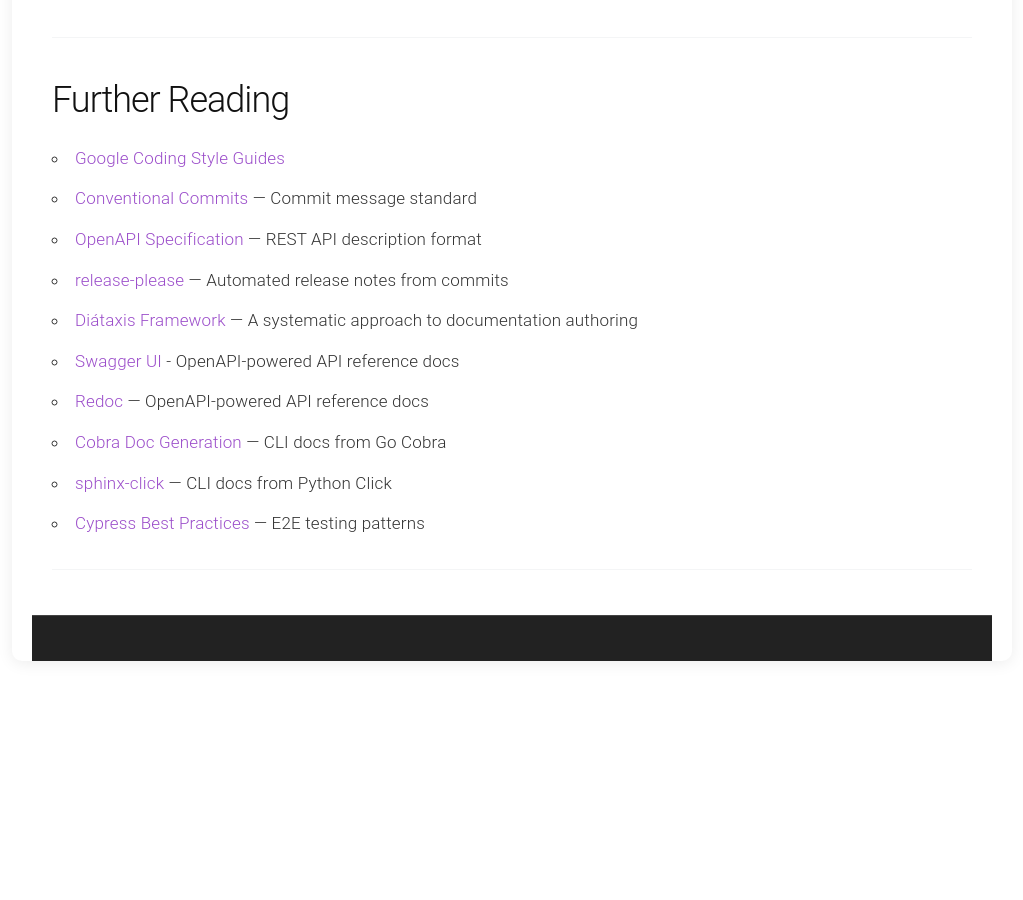
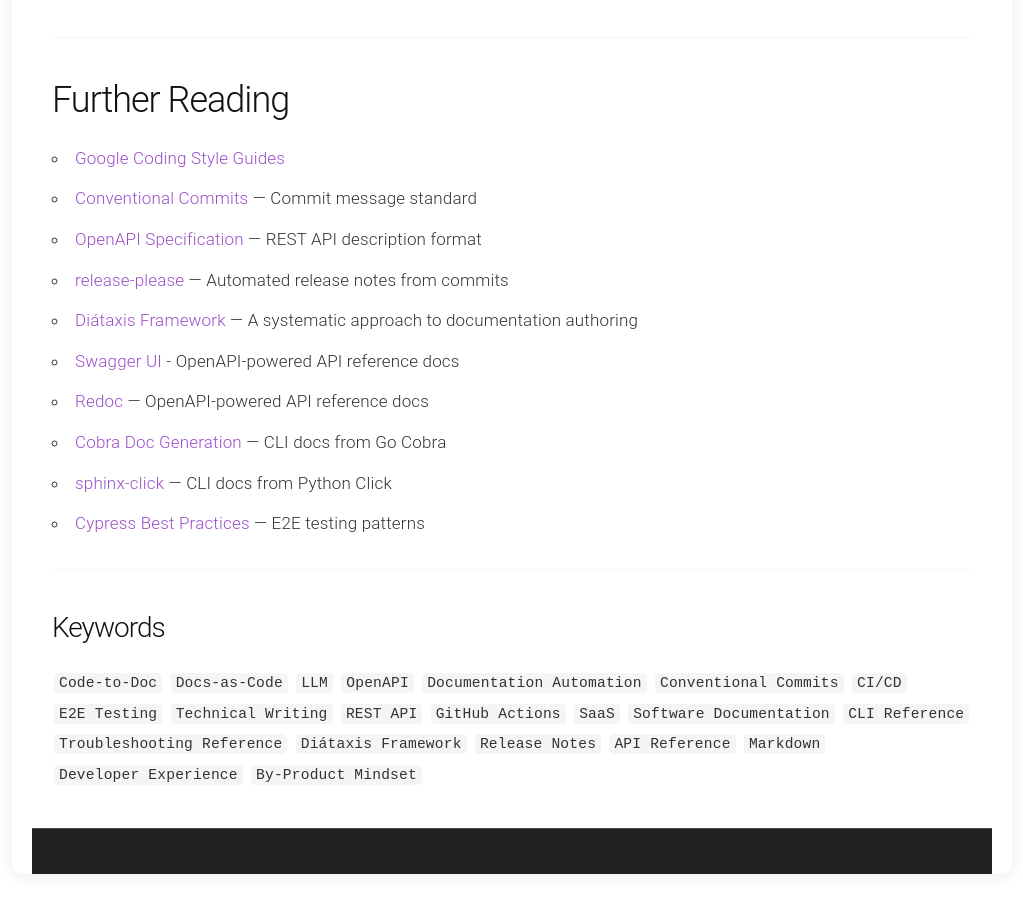
Before and after one commit to veera-linga/blogs, a Jekyll site: the page built from code-to-doc.md, in a window 1280 px wide and 900 px high, scrolled down 28306 px. Shown: the whole window, without its empty margins (128-1151 px from the left). Built offline with Jekyll 4.4.1, drawn with Linux system fonts in a browser that asks for light colours; our own code applies the rules of GitHub Pages for plain Markdown files; before the commit the page ends 28993 px from its top, so only the background shows below that.

Commit message:
Add keywords section to code-to-doc.md
Added a section for keywords related to documentation and testing.

Signed-off-by: veera <124036467+veera-linga@users.noreply.github.com>

```diff
--- a/code-to-doc.md
+++ b/code-to-doc.md
@@ -1001,3 +1001,7 @@ Documentation drifts when it's separate from code. Code-to-Doc makes the codebas
 - [Cypress Best Practices](https://docs.cypress.io/guides/references/best-practices) — E2E testing patterns
 
 ---
+
+### Keywords
+
+`Code-to-Doc` `Docs-as-Code` `LLM` `OpenAPI` `Documentation Automation` `Conventional Commits` `CI/CD` `E2E Testing` `Technical Writing` `REST API` `GitHub Actions` `SaaS` `Software Documentation` `CLI Reference` `Troubleshooting Reference` `Diátaxis Framework` `Release Notes` `API Reference` `Markdown` `Developer Experience` `By-Product Mindset`
```
